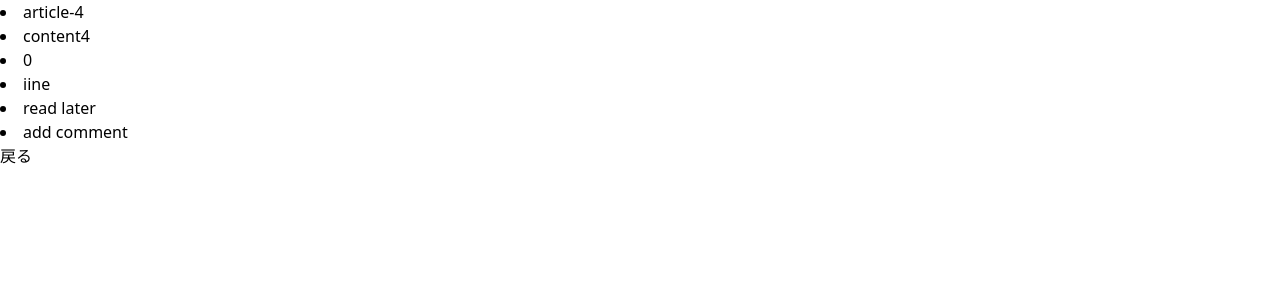
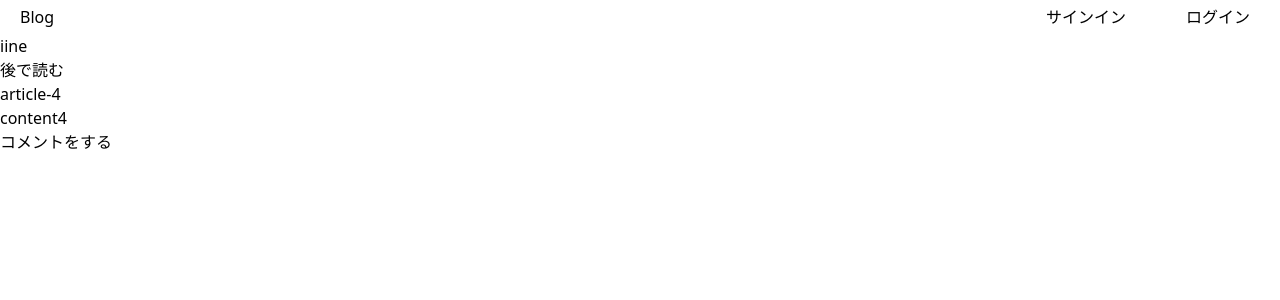
Before and after one commit to takuto-oono/Blog_Projects, a Django app: page /detail/70 in a window 1280 px wide. Shown: the top 300 px of the page. Run offline with Django 4.2, Linux system fonts and the light colour scheme; data comes from the database, SQL or seed files in the repository; both versions use the stored data as it was after the commit; data that the repository does not hold is empty; some libraries are stand-ins or nearby versions.

Commit message:
index.html

```diff
--- a/blog/templates/blog/base.html
+++ b/blog/templates/blog/base.html
@@ -5,26 +5,30 @@
     <meta charset="UTF-8">
     <title>Blog</title>
     <script src="https://cdn.tailwindcss.com"></script>
+    <link rel="stylesheet" type="text/css" href="{% static 'css/base.css' %}">
+    <link rel="stylesheet" type="text/css" href="{% static 'css/index.css' %}">
 
 </head>
 <body>
 <header>
-    <ul class="flex justify-between">
-        <li class="px-20">
+    <ul>
+        <li>
             <h1>Blog</h1>
         </li>
+        <ul>
             {% if request.user.is_authenticated %}
-            <li class="px-20">
+                <li>
                     <a href="{% url 'logout' %}">ログアウト</a>
                 </li>
             {% else %}
-            <li class="px-20">
+                <li>
                     <a href="{% url 'register' %}">サインイン</a>
                 </li>
-            <li class="px-20">
+                <li>
                     <a href="{% url 'login' %}">ログイン</a>
                 </li>
             {% endif %}
+        </ul>
     </ul>
 </header>
 {% block content %}
--- a/blog/templates/blog/detail.html
+++ b/blog/templates/blog/detail.html
@@ -1,31 +1,22 @@
-<!DOCTYPE html>
-<html lang="en">
-<head>
-    <meta charset="UTF-8">
-    <title>Title</title>
-    <script src="https://cdn.tailwindcss.com"></script>
-</head>
-<body>
-<li>
-    {{ article.title }}
-</li>
+{% extends './base.html' %}
+{% block content %}
 
-<li>
-    {{ article.content }}
-</li>
-<li>{{ good_cnt }}</li>
-<li><a href="{% url 'do_good' article.pk %}">iine</a></li>
-<li><a href="{% url 'read_later' article.pk %}">read later</a></li>
-<li><a href="{% url 'create_comment' article.pk %}">add comment</a></li>
+    <div id="detail">
+        <ul>
+            <li>
+                <a href="{% url 'do_good' article.pk %}">iine</a>
+            </li>
+            <li>
+                <a href="{% url 'read_later' article.pk %}">後で読む</a>
+            </li>
+        </ul>
+        <div class="article">
+            <p class="title">{{ article.title }}</p>
+            <p class="content">{{ article.content }}</p>
+        </div>
+        <div class="comment">
+            <a href="{% url 'create_comment' article.pk %}">コメントをする</a>
+        </div>
+    </div>
 
-{% for comment in comments %}
-    <li>{{ comment.content }}</li>
-{% endfor %}
-
-<a href="{% url 'index' %}">戻る</a>
-
-{% for article in recommend_article_list %}
-<li>{{ article.title }}</li>
-{% endfor %}
-</body>
-</html>
+{% endblock %}
--- a/blog/views.py
+++ b/blog/views.py
@@ -70,14 +70,14 @@ class ArticleDetail(DetailView):
     template_name = 'blog/detail.html'
     model = models.Article
 
-    @method_decorator(login_required)
+    # @method_decorator(login_required)
     def write_browsing_history(self, reading_article):
         if self.request.user:
             user = self.request.user
             if user not in reading_article.browsing_user.all():
                 reading_article.browsing_user.add(user)
 
-    @method_decorator(login_required)
+    # @method_decorator(login_required)
     def get_recommended_article_list(self):
         recommended_article_list = []
         articles = models.Article.objects.filter(is_public=True).order_by('-good_count', '-public_date')
--- /dev/null
+++ b/static/css/base.css
@@ -0,0 +1,39 @@
+html {
+  margin: 0;
+  padding: 0;
+}
+
+body {
+  margin: 0;
+  padding: 0;
+}
+
+body header {
+  width: 100%;
+  margin: 0 auto;
+}
+
+body header ul {
+  display: -webkit-box;
+  display: -ms-flexbox;
+  display: flex;
+  -webkit-box-pack: justify;
+      -ms-flex-pack: justify;
+          justify-content: space-between;
+}
+
+body header ul li {
+  padding: 5px 20px;
+}
+
+body header ul ul {
+  -webkit-box-pack: center;
+      -ms-flex-pack: center;
+          justify-content: center;
+}
+
+body header ul ul li {
+  margin-left: 10px;
+  margin-right: 10px;
+}
+/*# sourceMappingURL=base.css.map */
--- /dev/null
+++ b/static/css/base.scss
@@ -0,0 +1,32 @@
+html {
+    margin: 0;
+    padding: 0;
+}
+
+body {
+    margin: 0;
+    padding: 0;
+
+    header {
+        width: 100%;
+        margin: 0 auto;
+
+        ul {
+            display: flex;
+            justify-content: space-between;
+
+            li {
+                padding: 5px 20px;
+
+            }
+
+            ul {
+                justify-content: center;
+                li {
+                    margin-left: 10px;
+                    margin-right: 10px;
+                }
+            }
+        }
+    }
+}
```
Also changed, not shown: blog/templates/blog/detailtest.html (added, +31 -0 lines), blog/templates/blog/index.html (+34 -15 lines), blog/templates/blog/indextest.html (added, +34 -0 lines), static/css/index.css (added, +61 -0 lines), static/css/index.scss (added, +62 -0 lines), tailwind.config.js (added, +7 -0 lines), db.sqlite3, 2 other files. Lines whose indentation alone changed are shown as unchanged.
